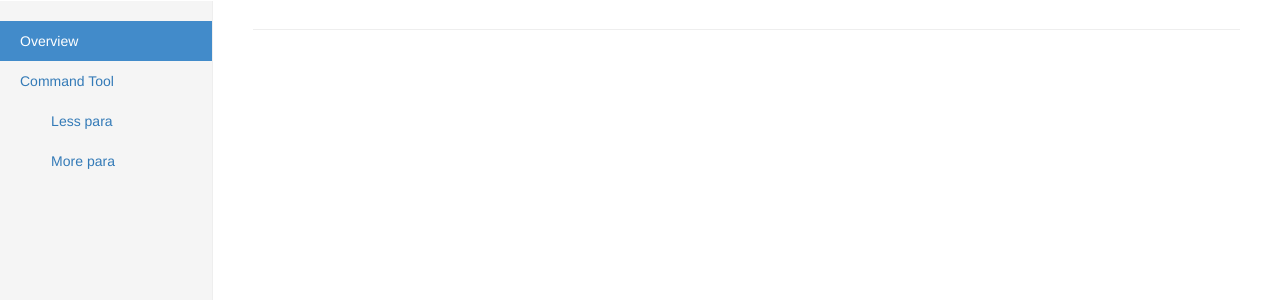
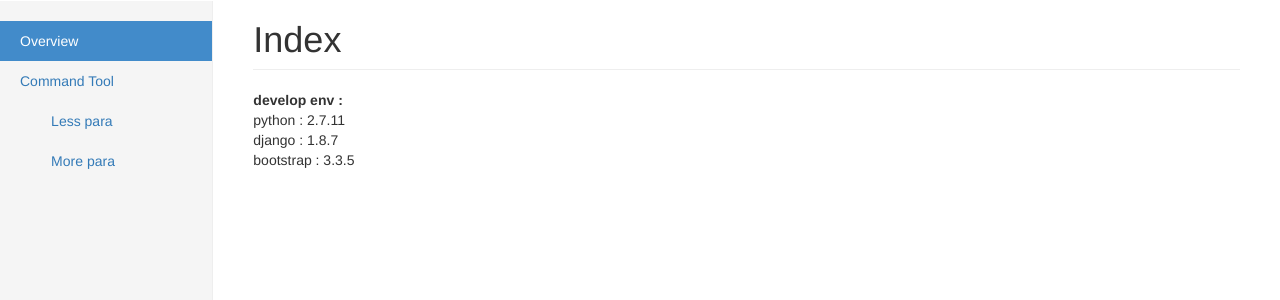
Before and after one commit to bibo19842003/django-gerrit-web-tool, a Django app: page / in a window 1280 px wide. Shown: the part 50-350 px from the top of the page. Run offline with Django 3.2, Linux system fonts and the light colour scheme; parts of the project's set-up code (start-up, migrations or seed data) failed here and were passed over; some libraries are stand-ins or nearby versions.

Commit message:
Add develop env information

```diff
--- a/templates/index.html
+++ b/templates/index.html
@@ -1,2 +1,10 @@
 {% extends 'base.html' %}
 {% block index_block %}<li class="active">{% endblock %}
+{% block head_block %}Index{% endblock %}
+
+{% block body_block %}
+<strong>develop env :</strong></br>
+python : 2.7.11</br>
+django : 1.8.7</br>
+bootstrap : 3.3.5</br>
+{% endblock %}
```
